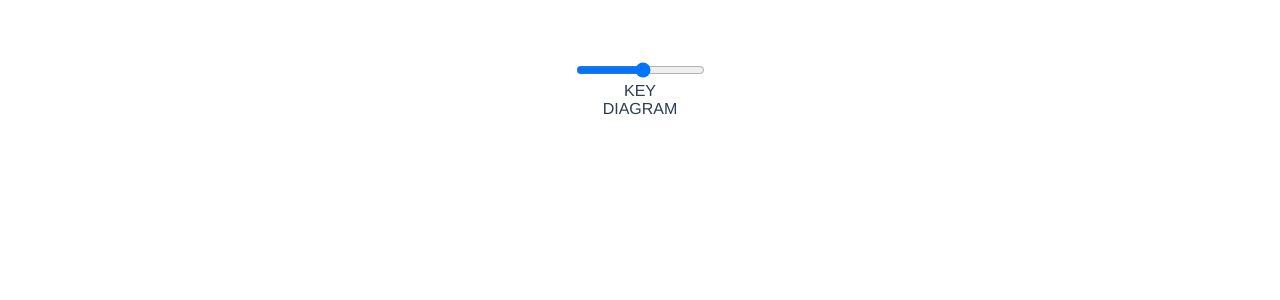
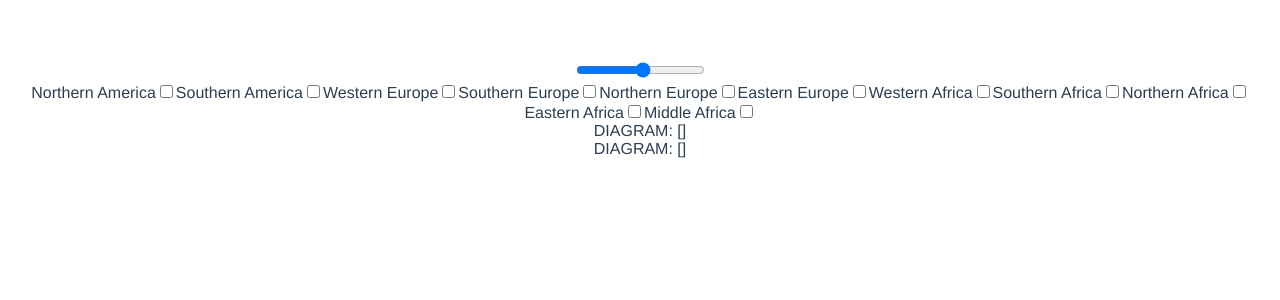
Before and after one commit to visualengineers/infovis-d3, a Vue app: page / in a window 1280 px wide. Shown: the top 300 px of the page. Built offline with nearby package versions, Linux system fonts and the light colour scheme.

Commit message:
Implement dataflow

```diff
--- a/src/components/CountryDetail.vue
+++ b/src/components/CountryDetail.vue
@@ -1,5 +1,5 @@
 <template>
-    <div v-if="yearHierarchy">
+    <div v-if="data">
         <ul>
             <li>{{countryName}}</li>
             <li>{{year}}</li>
@@ -8,32 +8,32 @@
 </template>
 
 <script lang="ts">
+  import { DataGroup } from '@/script/DataGroup.d.ts';
   import Vue from 'vue';
   import Component from 'vue-class-component';
-  import { DataGroup } from '@/script/DataGroup.d.ts'
 
   @Component({
     props: {
-      dataGroup: Object as unknown as (new() => DataGroup),
+      data: Object as unknown as (new() => DataGroup),
     },
   })
   export default class CountryDetail extends Vue {
-    public dataGroup?: DataGroup;
+    public data?: DataGroup;
 
     get countryName(): string | null {
-      if (!this.dataGroup) {
+      if (!this.data) {
         return null;
       }
 
-      return this.dataGroup.area;
+      return this.data.area;
     }
 
     get year(): number | null {
-      if (!this.dataGroup) {
+      if (!this.data) {
         return null;
       }
 
-      return this.dataGroup.year;
+      return this.data.year;
     }
   }
 </script>
--- a/src/components/Diagram.vue
+++ b/src/components/Diagram.vue
@@ -1,19 +1,25 @@
 <template>
-    <div>DIAGRAM</div>
+    <div>
+        <div>DIAGRAM: {{JSON.stringify(data)}}</div>
+        <div>DIAGRAM: {{JSON.stringify(selectedRegions)}}</div>
+    </div>
 </template>
 
 <script lang="ts">
-import { DataProvider } from '@/script/DataProvider';
-import Vue from 'vue';
-import Component from 'vue-class-component';
+  import { DataGroup } from '@/script/DataGroup';
+  import Vue from 'vue';
+  import Component from 'vue-class-component';
 
-@Component
-export default class Diagram extends Vue {
-  public dataProvider: DataProvider | null = null;
-
-
-
-}
+  @Component({
+    props: {
+      data: Array as new () => DataGroup[],
+      selectedRegions: Array as new () => string[],
+    },
+  })
+  export default class Diagram extends Vue {
+    public data?: DataGroup[] | null;
+    public selectedRegions?: string[];
+  }
 </script>
 
 <style scoped lang="scss">
--- a/src/components/Key.vue
+++ b/src/components/Key.vue
@@ -1,19 +1,23 @@
 <template>
-    <div>KEY</div>
+    <div v-if="regions">
+        <label v-for="region in regions">{{region}}<input :value="region" @change="$emit('change', checkedRegions)"
+                                                          type="checkbox" v-model="checkedRegions"></label>
+    </div>
 </template>
 
 <script lang="ts">
-import { DataProvider } from '@/script/DataProvider';
-import Vue from 'vue';
-import Component from 'vue-class-component';
+  import Vue from 'vue';
+  import Component from 'vue-class-component';
 
-@Component
-export default class Key extends Vue {
-  public dataProvider: DataProvider | null = null;
-
-
-
-}
+  @Component({
+    props: {
+      regions: Array as new () => string[],
+    },
+  })
+  export default class Key extends Vue {
+    public regions?: string[];
+    public checkedRegions: string[] = [];
+  }
 </script>
 
 <style scoped lang="scss">
--- a/src/components/Timeline.vue
+++ b/src/components/Timeline.vue
@@ -1,6 +1,7 @@
 <template>
     <div v-if="years">
-        <label>{{value}} <input @change="$emit('change', $event.target.value)" type="range" :min="minYear" :max="maxYear" step="1" v-model="value"></label>
+        <label>{{value}} <input :max="maxYear" :min="minYear"
+                                @change="$emit('change', Number.parseInt($event.target.value, 10))" step="1" type="range" v-model="value"></label>
     </div>
 </template>
 
@@ -15,8 +16,14 @@
   })
   export default class Timeline extends Vue {
     public years?: number[];
-    public value: number | null = this.minYear;
+    public value: number | null = null;
 
+    public mounted() {
+      // TODO does not work yet
+      console.log('Creted', this.minYear)
+      this.value = this.minYear;
+      this.$emit('change', this.value);
+    }
 
     get minYear(): number | null {
       if (!this.years || this.years.length === 0) {
--- a/src/components/Visualization.vue
+++ b/src/components/Visualization.vue
@@ -2,10 +2,10 @@
     <div>
         <Timeline :years="years" @change="selectedYear = $event"></Timeline>
         <div>
-            <Key></Key>
-            <Diagram></Diagram>
+            <Key :regions="regions" @change="selectedRegions = $event"></Key>
+            <Diagram :data="selectedData" :selected-regions="selectedRegions"></Diagram>
         </div>
-        <CountryDetail :year-hierarchy="selectedCountryYear"></CountryDetail>
+        <CountryDetail :data="selectedDataSet"></CountryDetail>
     </div>
 </template>
 
@@ -14,6 +14,7 @@
   import Diagram from '@/components/Diagram.vue';
   import Key from '@/components/Key.vue';
   import Timeline from '@/components/Timeline.vue';
+  import { DataGroup } from '@/script/DataGroup';
   import { DataProvider } from '@/script/DataProvider';
   import Vue from 'vue';
   import Component from 'vue-class-component';
@@ -28,19 +29,45 @@
   })
   export default class Visualization extends Vue {
     public dataProvider: DataProvider | null = null;
-    public selectedYear: string | null = null;
+    public selectedYear: number | null = null;
+    public selectedRegions: string[] = [];
     private selectedArea: string | null = 'Germany';
 
     public async created() {
       this.dataProvider = await DataProvider.loadJSON();
     }
 
-    get years(): number[] | undefined {
+    get years(): number[] | null {
       if (!this.dataProvider) {
-        return undefined;
+        return null;
       }
 
-      return [...new Set(this.dataProvider.data.map(d => Number(d.Year)))];
+      return [...new Set(this.dataProvider.data.map(d => d.Year))];
+    }
+
+    get regions(): string[] | null {
+      if (!this.dataProvider) {
+        return null;
+      }
+
+      return [...new Set(this.dataProvider.data.map(d => d.Region))];
+    }
+
+    get selectedData(): DataGroup[] | null {
+      if (!this.dataProvider) {
+        return null;
+      }
+
+      return this.dataProvider.preparedData.filter(({ year }) => this.selectedYear === year);
+    }
+
+    get selectedDataSet(): DataGroup | null {
+      if (!this.dataProvider) {
+        return null;
+      }
+
+      return this.dataProvider.preparedData
+        .find(({ year, area }) => this.selectedYear === year && this.selectedArea === area) || null;
     }
   }
 </script>
--- a/src/script/DataProvider.ts
+++ b/src/script/DataProvider.ts
@@ -7,6 +7,9 @@ import { DataPoint } from '@/script/DataPoint';
 
 export class DataProvider {
   private static fileName = 'data/FAOSTAT_data.json';
+
+  constructor(readonly data: DataPoint[], readonly preparedData: DataGroup[]) {
+  }
 
   /**
    * Load data.
@@ -44,9 +47,6 @@ export class DataProvider {
                 .reduce((acc2, [year, values]) => acc2.concat({ year, area, region, values }), [] as DataGroup[])),
             [] as DataGroup[])),
         [] as DataGroup[]);
-  }
-
-  constructor(readonly data: DataPoint[], readonly preparedData: DataGroup[]) {
   }
 
   /**
```
Also changed, not shown: src/script/DataGroup.d.ts (+5 -5 lines). Lines whose indentation alone changed are shown as unchanged.
